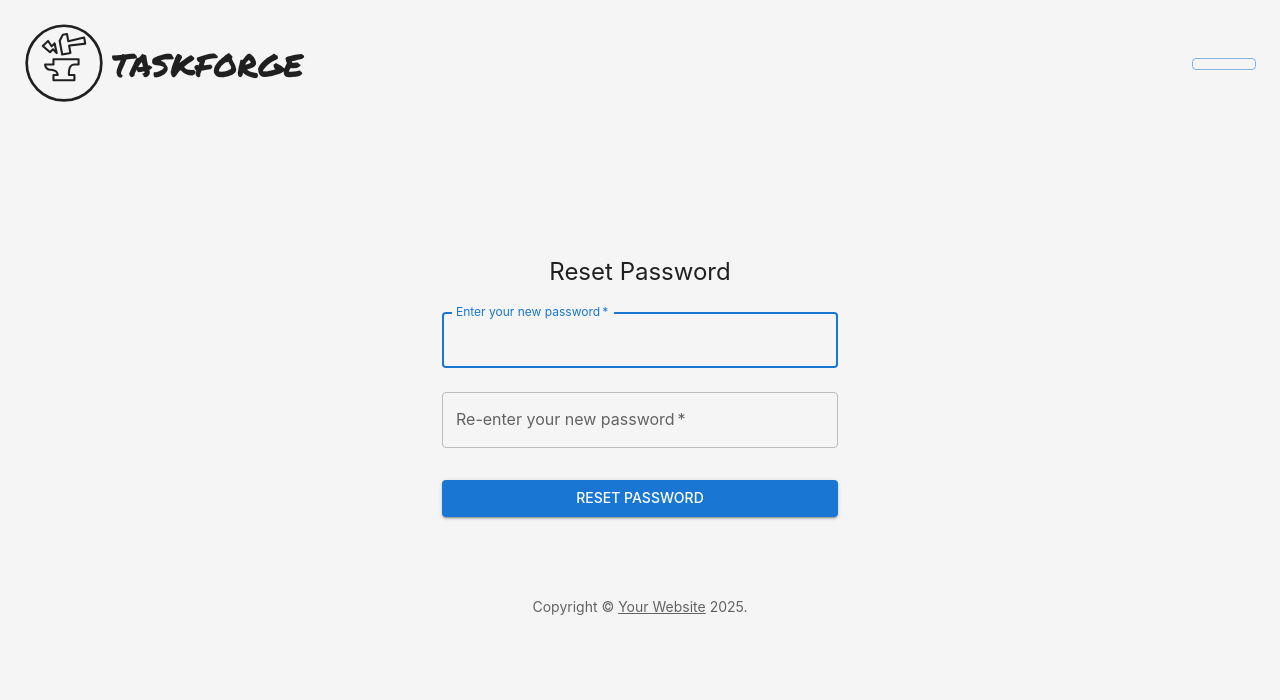
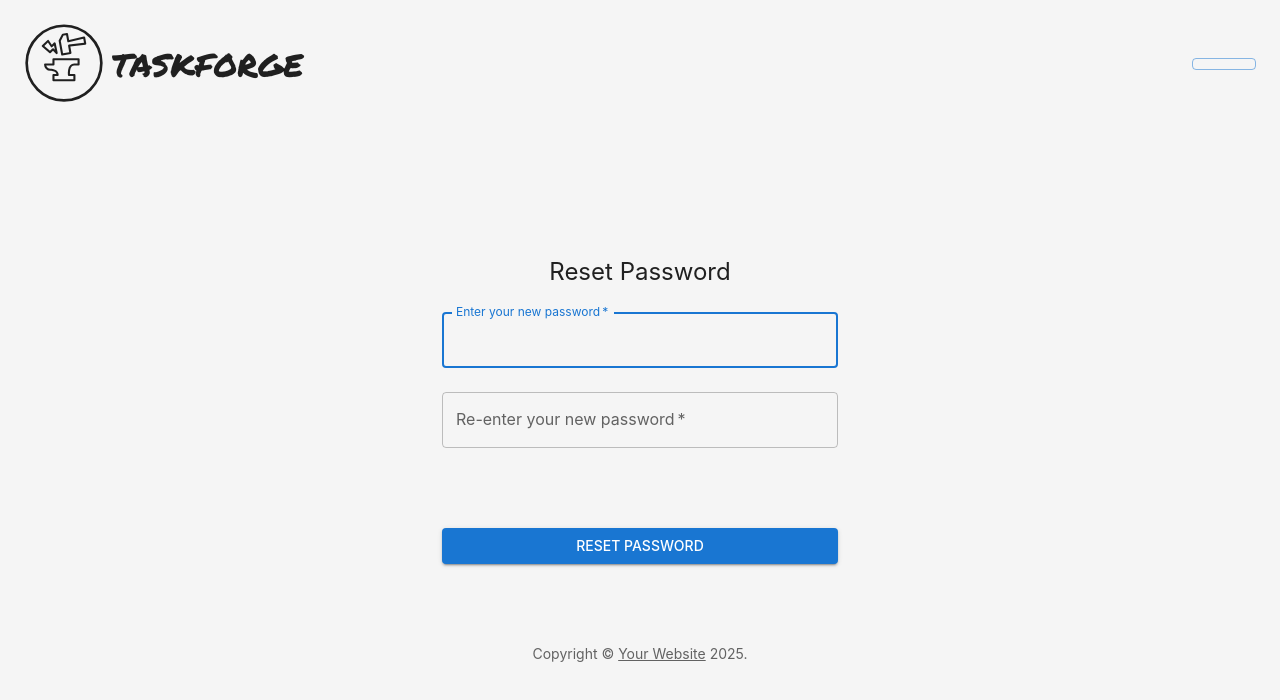
Before and after one commit to jplante01/task_forge, a React (Vite) app: page /auth/reset-password in a window 1280 px wide. Shown: the top 700 px of the page. Built offline with nearby package versions, Linux system fonts and the light colour scheme; no server answers.

Commit message:
Add error rendering

```diff
--- a/src/components/PasswordResetForm.jsx
+++ b/src/components/PasswordResetForm.jsx
@@ -82,6 +82,16 @@ export default function PasswordResetForm() {
             type="password"
             id="password-2"
             // autoComplete="current-password"
+            helperText={error ? error : " "}
+            sx={{
+              "& .MuiFormHelperText-root": {
+                minHeight: "20px", // Always reserve space
+                margin: "3px 14px 0",
+                color: "red",
+                fontSize: "1.2rem",
+                margin: "1rem 0rem 0rem 0rem",
+              },
+            }}
           />
 
           <Button
```
